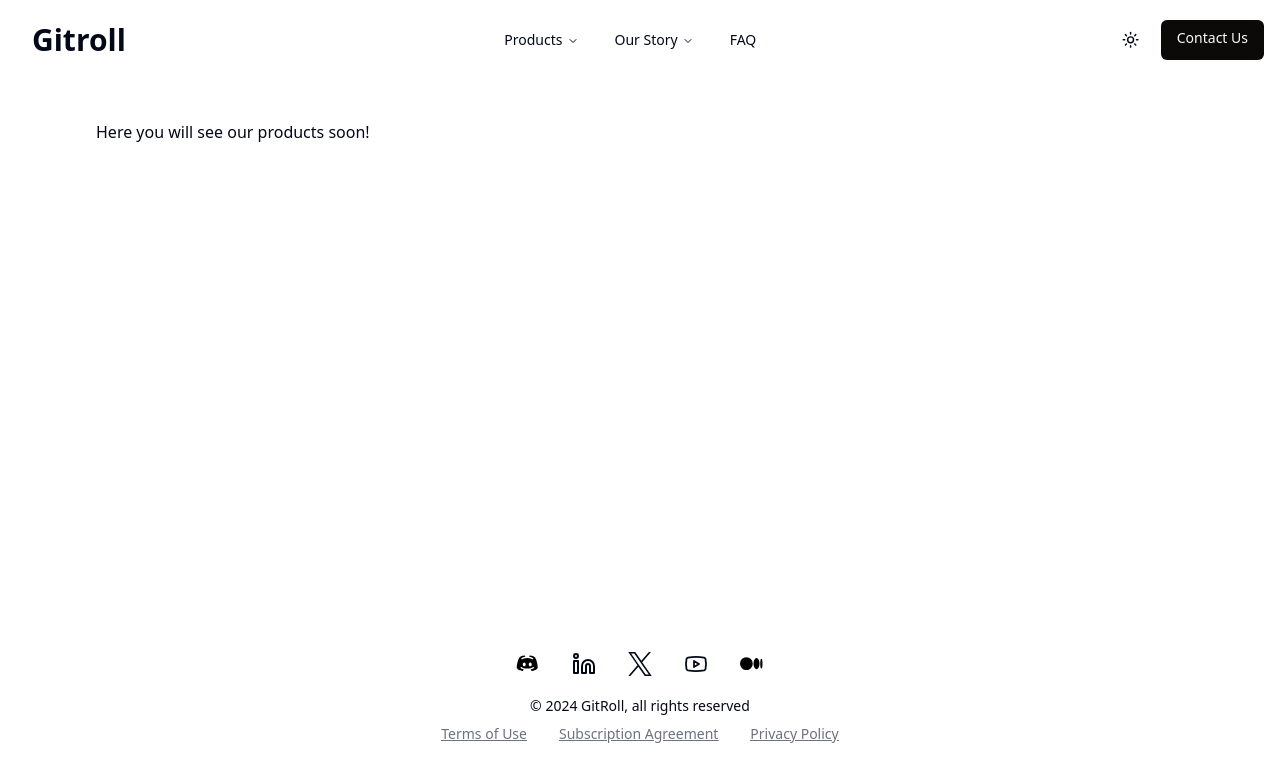
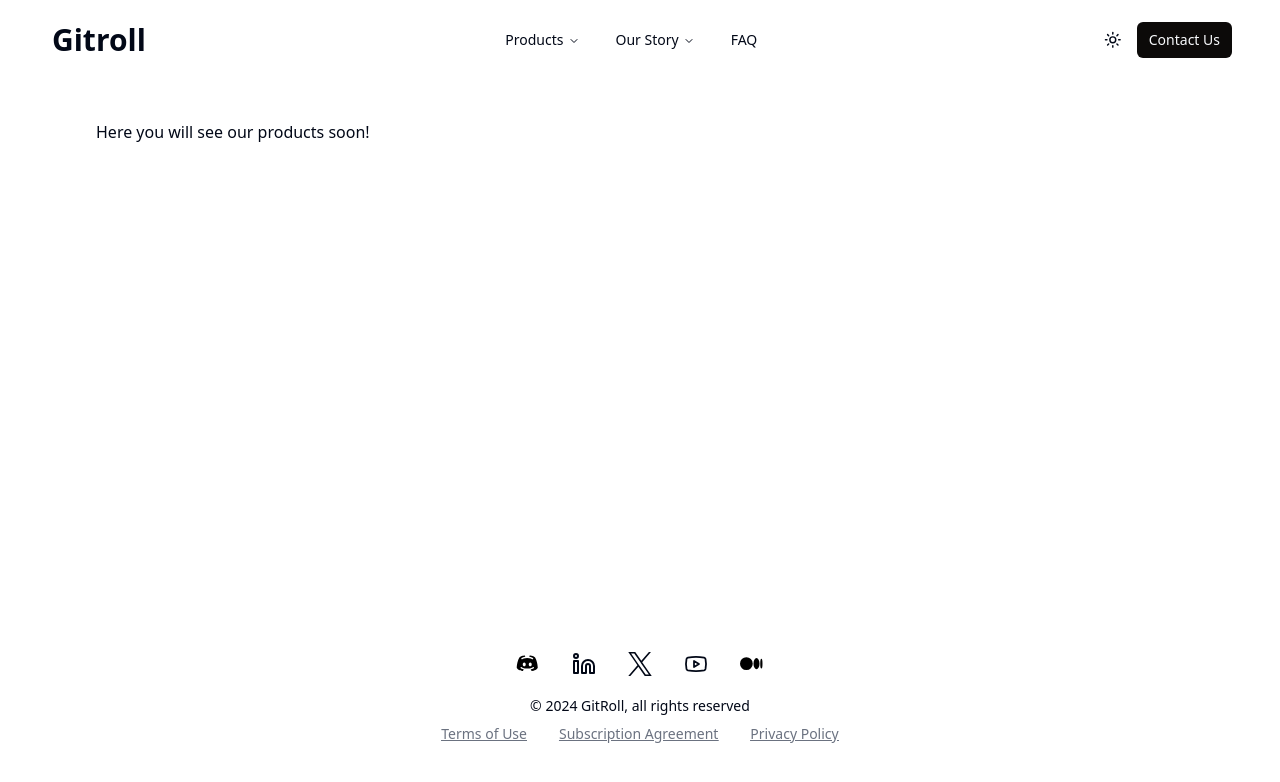
Before and after one commit to ayazhankadessova/gitroll-blog, a Next.js app: page /products in a window 1280 px wide. Shown: the top 782 px of the page. Built offline with nearby package versions, Linux system fonts and the light colour scheme.

Commit message:
fix: make faq consistent & align contact us

```diff
--- a/app/page.tsx
+++ b/app/page.tsx
@@ -10,7 +10,7 @@ export default function Home() {
   return (
     <>
       <section className='space-y-2 pb-6 pt-4 md:pb-10 md:mt-2'>
-        <div className='container flex flex-col gap-4 text-center'>
+        <div className='container flex max-w-screen-2xl flex-col gap-4 text-center'>
           <div className='flex flex-col gap-4 justify-center sm:flex-row'>
             <Link
               href='/blog'
@@ -24,10 +24,10 @@ export default function Home() {
           </div>
         </div>
       </section>
-      <section className='container xl:mx-7 4xl:px-2 4xl:px-2 lg:py-0 flex flex-col space-y-6'>
-        <h2 className='scroll-m-20 text-4xl font-extrabold tracking-tight lg:text-5xl'>
+      <section className='container flex max-w-screen-2xl flex-col space-y-6'>
+        <h3 className='scroll-m-20 text-3xl font-extrabold tracking-tight lg:text-5xl'>
           Latest Articles
-        </h2>
+        </h3>
         <ul className='flex flex-col'>
           {latestPosts.map(
             (post) =>
--- a/components/main-nav.tsx
+++ b/components/main-nav.tsx
@@ -4,11 +4,8 @@ import Link from 'next/link'
 
 export function MainNav() {
   return (
-    <nav className='flex items-center space-x-4 lg:space-x-6'>
-      <Link
-        href='/'
-        className='lg:ml-4 md:ml-1 mr-6 flex items-center space-x-2'
-      >
+    <nav className='flex items-center ml-4 min-[750px]:ml-1'>
+      <Link href='/'>
         <h2 className='font-bold text-3xl'>{siteConfig.name}</h2>
       </Link>
     </nav>
--- a/components/mobile-nav.tsx
+++ b/components/mobile-nav.tsx
@@ -7,16 +7,17 @@ import Link, { LinkProps } from 'next/link'
 import { useRouter } from 'next/navigation'
 import { siteConfig } from '@/config/site'
 import headerNavLinks from '@/config/headerNavLinks'
+import { ThemeToggle } from './theme-toggle'
 
 export default function MobileNav() {
   const [open, setOpen] = useState(false)
 
   return (
     <Sheet open={open} onOpenChange={setOpen}>
+      <ThemeToggle />
       <SheetTrigger asChild>
-        <Button variant='ghost' className='w-10 px-0 sm:hidden'>
-          <Menu className='h-5 w-5' />
-          <span className='sr-only'>Toggle Theme</span>
+        <Button variant='ghost' className='w-10 px-0 min-[750px]:hidden'>
+          <Menu className='h-[1.1rem] w-[1.2rem]' />
         </Button>
       </SheetTrigger>
       <SheetContent side='right'>
--- a/components/site-header.tsx
+++ b/components/site-header.tsx
@@ -19,12 +19,13 @@ import { ChevronDown } from 'lucide-react'
 
 export function SiteHeader() {
   const headerClass =
-    'flex items-center w-full bg-white dark:bg-gray-950 justify-between py-5 sticky top-0 z-50'
+    'container flex max-w-screen-2xl px-4 md:px-8 h-20 z-10 flex flex-row justify-between gap-2 items-center sticky top-0 bg-background'
 
   return (
     <header className={headerClass}>
       <MainNav />
 
+      <div className='hidden min-[750px]:block ml-6'>
         <NavigationMenu className='hidden max-w-30 sm:inline-block'>
           <NavigationMenuList>
             {Object.values(headerNavLinks).map((dialog) => (
@@ -54,27 +55,35 @@ export function SiteHeader() {
                   </>
                 ) : (
                   <Link href={dialog.href}>
-                  <NavigationMenuTrigger>{dialog.title}</NavigationMenuTrigger>
+                    <NavigationMenuTrigger>
+                      {dialog.title}
+                    </NavigationMenuTrigger>
                   </Link>
                 )}
               </NavigationMenuItem>
             ))}
           </NavigationMenuList>
         </NavigationMenu>
+      </div>
 
+      <div className='min-[750px]:hidden'>
+        <MobileNav />
+      </div>
+
+      <div className='hidden min-[750px]:inline-flex items-end'>
         <div>
           <ThemeToggle />
-        <MobileNav />
         </div>
         <Link
           href=''
           className={cn(
-          buttonVariants({ variant: 'default' }),
-          'hidden sm:inline-block'
+            buttonVariants({ variant: 'default', size: 'sm' }),
+            'group justify-center rounded-md bg-primary text-sm font-medium transition-colors hover:bg-accent hover:text-accent-foreground focus:bg-accent focus:text-accent-foreground focus:outline-none disabled:pointer-events-none disabled:opacity-50 data-[active]:bg-accent/50 data-[state=open]:bg-accent/50'
           )}
         >
           Contact Us
         </Link>
+      </div>
     </header>
   )
 }
--- a/components/theme-toggle.tsx
+++ b/components/theme-toggle.tsx
@@ -16,9 +16,9 @@ export function ThemeToggle() {
   return (
     <DropdownMenu>
       <DropdownMenuTrigger asChild>
-        <Button variant='ghost' size='sm' className='w-10 px-0 mr-2.5'>
-          <Sun className='h-[1.1rem] w-[1.2rem] rotate-0 scale-100 transition-all dark:-rotate-90 dark:scale-0' />
-          <Moon className='absolute h-[1.1rem] w-[1.2rem] rotate-90 scale-0 transition-all dark:rotate-0 dark:scale-100' />
+        <Button variant='ghost' size='sm' className='w-10 px-0 mr-1'>
+          <Sun className='h-[1.1rem] w-[1.1rem] rotate-0 scale-100 transition-all dark:-rotate-90 dark:scale-0' />
+          <Moon className='absolute h-[1.1rem] w-[1.1rem] rotate-90 scale-0 transition-all dark:rotate-0 dark:scale-100' />
           <span className='sr-only'>Toggle Theme</span>
         </Button>
       </DropdownMenuTrigger>
```
Also changed, not shown: 1 other file (tests, documents, lock files or other folders). Lines whose indentation alone changed are shown as unchanged.
